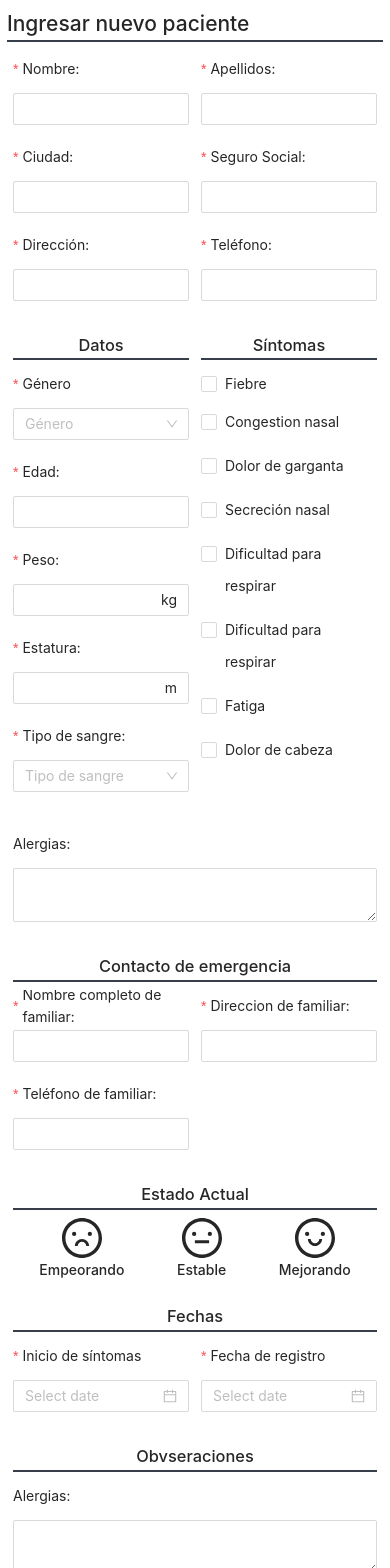
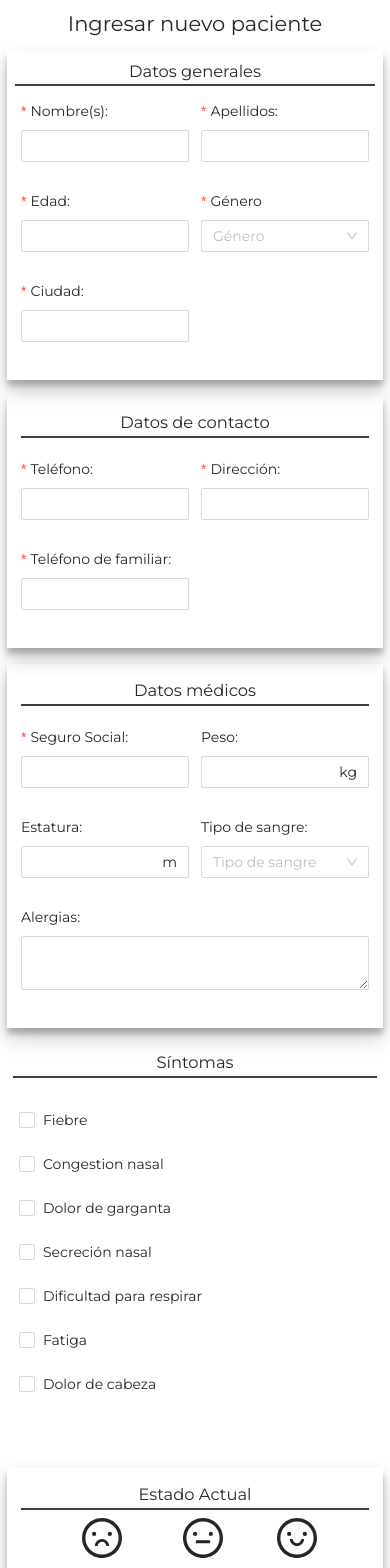
Before and after one commit to xErikPsx/balto-front, a React (Create React App) app: page /form-patients in a window 390 px wide. Shown: the top 1568 px of the page. Built offline with nearby package versions, Linux system fonts and the light colour scheme.

Commit message:
Added responsiveness of form

```diff
--- a/src/components/Pages/FormPatients/FormPatientsPage.jsx
+++ b/src/components/Pages/FormPatients/FormPatientsPage.jsx
@@ -1,42 +1,23 @@
 import React from 'react';
-import {
-  Form,
-  Input,
-  Row,
-  Col,
-  Select,
-  Checkbox,
-  DatePicker,
-  Button
-} from 'antd';
+import { Form, Input, Row, Col, Select, Checkbox, Button, Radio } from 'antd';
 import { FrownOutlined, SmileOutlined, MehOutlined } from '@ant-design/icons';
-import imagePlaceholder from '../../../assets/FormPatientsPage/personPlaceholder.jpg';
-import PhotoUpload from '../../Molecules/PhotoUpload/PhotoUpload';
 
-// Space between cols and rows, vertical / horizontal
-const rowGutter = 16;
-
-const colPaddingX = { padding: '0 6px' };
-const colPaddingY = { padding: '6px 0px' };
+const colPadding = { padding: '6px 6px' };
 
 const { Option } = Select;
 
-const formItemLayout = {
-  labelCol: {
-    xs: { span: 3 },
-    sm: { span: 4 }
-  },
-  wrapperCol: {
-    xs: { span: 3 },
-    sm: { span: 8 }
-  }
-};
 //Breakpoints inputs
 const bkp = {
   xs: 12,
-  sm: 6,
+  sm: 12,
   lg: 8,
   xxl: 6
+};
+
+//Breakpoint titles
+const bkpT = {
+  xs: 24,
+  sm: 24
 };
 
 export default function FormPatientsPage() {
@@ -51,30 +32,34 @@ export default function FormPatientsPage() {
       <div className="form-patients">
         <h2 className="form-patients__title">Ingresar nuevo paciente</h2>
         <Form
-          {...formItemLayout}
-          // layout="inline"
+          // {...formItemLayout}
+          layout="vertical"
           form={form}
           name="formPatients"
           onFinish={onFinish}
           // initialValues={}
           scrollToFirstError
         >
-          <Row>
+          <Row className="form-patients--shadow">
             {/* <Col xs={10} sm={bkp.sm} lg={bkp.lg} xxl={bkp.xxl}>
               Upload a picture of the patient
               <PhotoUpload title="Fotografía del cliente" />
             </Col> */}
+            <Col xs={24} sm={24}>
+              <h3 className="form-patients__subtitle">Datos generales</h3>
+            </Col>
             <Col
               xs={bkp.xs}
               sm={bkp.sm}
               lg={bkp.lg}
               xxl={bkp.xxl}
-              style={colPaddingX}
+              style={colPadding}
             >
               <Form.Item
+                colon={true}
                 className="form-patients--remove-row-mb"
                 name="nombre"
-                label="Nombre::"
+                label="Nombre(s):"
                 rules={[
                   {
                     required: true,
@@ -91,12 +76,13 @@ export default function FormPatientsPage() {
               sm={bkp.sm}
               lg={bkp.lg}
               xxl={bkp.xxl}
-              style={colPaddingX}
+              style={colPadding}
             >
               <Form.Item
+                colon={true}
                 className="form-patients--remove-row-mb"
                 name="apellidos"
-                label="Apellidos::"
+                label="Apellidos:"
                 rules={[
                   {
                     required: true,
@@ -113,12 +99,59 @@ export default function FormPatientsPage() {
               sm={bkp.sm}
               lg={bkp.lg}
               xxl={bkp.xxl}
-              style={colPaddingX}
+              style={colPadding}
             >
               <Form.Item
+                colon={true}
+                className="form-patients--remove-row-mb"
+                name="edad"
+                label="Edad:"
+                rules={[
+                  {
+                    required: true,
+                    message: 'Por favor, ingresa la edad!',
+                    whitespace: true
+                  }
+                ]}
+              >
+                <Input maxLength={3} />
+              </Form.Item>
+            </Col>
+            <Col
+              xs={bkp.xs}
+              sm={bkp.sm}
+              lg={bkp.lg}
+              xxl={bkp.xxl}
+              style={colPadding}
+            >
+              <Form.Item
+                colon={true}
+                className="form-patients--remove-row-mb"
+                name="genero"
+                label="Género"
+                hasFeedback
+                rules={[
+                  { required: true, message: 'Por favor, ingresa el género!' }
+                ]}
+              >
+                <Select placeholder="Género">
+                  <Option value="masculino">Masculino</Option>
+                  <Option value="femenino">Femenino</Option>
+                </Select>
+              </Form.Item>
+            </Col>
+            <Col
+              xs={bkp.xs}
+              sm={bkp.sm}
+              lg={bkp.lg}
+              xxl={bkp.xxl}
+              style={colPadding}
+            >
+              <Form.Item
+                colon={true}
                 className="form-patients--remove-row-mb"
                 name="ciudad"
-                label="Ciudad::"
+                label="Ciudad:"
                 rules={[
                   {
                     required: true,
@@ -130,26 +163,33 @@ export default function FormPatientsPage() {
                 <Input />
               </Form.Item>
             </Col>
+          </Row>
+
+          <Row className="form-patients--shadow">
+            <Col xs={bkpT.xs} sm={bkpT.sm} style={colPadding}>
+              <h3 className="form-patients__subtitle">Datos de contacto</h3>
+            </Col>
             <Col
               xs={bkp.xs}
               sm={bkp.sm}
               lg={bkp.lg}
               xxl={bkp.xxl}
-              style={colPaddingX}
+              style={colPadding}
             >
               <Form.Item
+                colon={true}
                 className="form-patients--remove-row-mb"
-                name="seguroSocial"
-                label="Seguro Social::"
+                name="telefono"
+                label="Teléfono:"
                 rules={[
                   {
                     required: true,
-                    message: 'Por favor, ingresa el seguro social!',
+                    message: 'Por favor, ingresa un número de teléfono!',
                     whitespace: true
                   }
                 ]}
               >
-                <Input type="number" />
+                <Input maxLength={10} />
               </Form.Item>
             </Col>
             <Col
@@ -157,12 +197,13 @@ export default function FormPatientsPage() {
               sm={bkp.sm}
               lg={bkp.lg}
               xxl={bkp.xxl}
-              style={colPaddingX}
+              style={colPadding}
             >
               <Form.Item
+                colon={true}
                 className="form-patients--remove-row-mb"
                 name="direccion"
-                label="Dirección::"
+                label="Dirección:"
                 rules={[
                   {
                     required: true,
@@ -179,101 +220,97 @@ export default function FormPatientsPage() {
               sm={bkp.sm}
               lg={bkp.lg}
               xxl={bkp.xxl}
-              style={colPaddingX}
+              style={colPadding}
             >
               <Form.Item
+                colon={true}
                 className="form-patients--remove-row-mb"
-                name="telefono"
-                label="Teléfono::"
+                name="telefonoFamiliar"
+                label="Teléfono de familiar:"
                 rules={[
                   {
                     required: true,
-                    message: 'Por favor, ingresa un número de teléfono!',
-                    whitespace: true
+                    message: 'Por favor, ingresa el telefono de un familiar!'
                   }
                 ]}
               >
-                <Input type="number" />
+                <Input maxLength={10} />
               </Form.Item>
             </Col>
           </Row>
-          <Row>
+
+          <Row className="form-patients--shadow">
+            <Col xs={bkpT.xs} sm={bkpT.sm} style={colPadding}>
+              <h3 className="form-patients__subtitle">Datos médicos</h3>
+            </Col>
             <Col
               xs={bkp.xs}
               sm={bkp.sm}
               lg={bkp.lg}
               xxl={bkp.xxl}
-              style={colPaddingX}
+              style={colPadding}
             >
-              <h3 className="form-patients__subtitle">Datos</h3>
               <Form.Item
+                colon={true}
                 className="form-patients--remove-row-mb"
-                name="genero"
-                label="Género"
-                hasFeedback
-                rules={[
-                  { required: true, message: 'Por favor, ingresa el género!' }
-                ]}
-              >
-                <Select placeholder="Género">
-                  <Option value="masculino">Masculino</Option>
-                  <Option value="femenino">Femenino</Option>
-                </Select>
-              </Form.Item>
-              <Form.Item
-                className="form-patients--remove-row-mb"
-                name="edad"
-                label="Edad::"
+                name="seguroSocial"
+                label="Seguro Social:"
                 rules={[
                   {
                     required: true,
-                    message: 'Por favor, ingresa la edad!',
+                    message: 'Por favor, ingresa el seguro social!',
                     whitespace: true
                   }
                 ]}
               >
-                <Input type="number" />
+                <Input maxLength={11} />
               </Form.Item>
-
+            </Col>
+            <Col
+              xs={bkp.xs}
+              sm={bkp.sm}
+              lg={bkp.lg}
+              xxl={bkp.xxl}
+              style={colPadding}
+            >
               <Form.Item
+                colon={true}
                 className="form-patients--remove-row-mb"
                 name="peso"
-                label="Peso::"
-                rules={[
-                  {
-                    required: true,
-                    message: 'Por favor, ingresa el peso!',
-                    whitespace: true
-                  }
-                ]}
+                label="Peso:"
               >
                 <Input type="number" suffix="kg" />
               </Form.Item>
+            </Col>
+            <Col
+              xs={bkp.xs}
+              sm={bkp.sm}
+              lg={bkp.lg}
+              xxl={bkp.xxl}
+              style={colPadding}
+            >
               <Form.Item
+                colon={true}
                 className="form-patients--remove-row-mb"
                 name="estatura"
-                label="Estatura::"
-                rules={[
-                  {
-                    required: true,
-                    message: 'Por favor, ingresa la estatura!',
-                    whitespace: true
-                  }
-                ]}
+                label="Estatura:"
               >
                 <Input type="number" suffix="m" />
               </Form.Item>
+            </Col>
+            <Col
+              xs={bkp.xs}
+              sm={bkp.sm}
+              lg={bkp.lg}
+              xxl={bkp.xxl}
+              style={colPadding}
+            >
               <Form.Item
+                colon={true}
                 className="form-patients--remove-row-mb"
                 name="tipoSangre"
-                label="Tipo de sangre::"
+                label="Tipo de sangre:"
                 hasFeedback
-                rules={[
-                  {
-                    required: true,
-                    message: 'Por favor, ingresa el tipo de sangre!'
-                  }
-                ]}
               >
                 <Select placeholder="Tipo de sangre">
                   <Option value="O-">O-</Option>
@@ -287,17 +324,32 @@ export default function FormPatientsPage() {
                 </Select>
               </Form.Item>
             </Col>
+            <Col xs={bkpT.xs} sm={bkpT.sm} lg={16} style={colPadding}>
+              <Form.Item
+                colon={true}
+                className="form-patients--remove-row-mb"
+                name="alergias"
+                label="Alergias:"
+              >
+                <Input.TextArea />
+              </Form.Item>
+            </Col>
+          </Row>
+          <Row>
+            <Col xs={bkpT.xs} sm={bkpT.sm} style={colPadding}>
+              <h3 className="form-patients__subtitle">Síntomas</h3>
+            </Col>
+            <Col xs={24} sm={24} style={colPadding}>
+              <Form.Item colon={true} name="sintomas">
+                <Checkbox.Group>
+                  <Row>
                     <Col
                       xs={bkp.xs}
                       sm={bkp.sm}
                       lg={bkp.lg}
                       xxl={bkp.xxl}
-              style={colPaddingX}
+                      style={colPadding}
                     >
-              <h3 className="form-patients__subtitle">Síntomas</h3>
-              <Form.Item name="sintomas">
-                <Row>
-                  <Col xs={bkp.xs} sm={bkp.sm} lg={bkp.lg} xxl={bkp.xxl}>
                       <Checkbox
                         value="Fiebre"
                         className="form-patients--symptomsCheckbox"
@@ -310,7 +362,7 @@ export default function FormPatientsPage() {
                       sm={bkp.sm}
                       lg={bkp.lg}
                       xxl={bkp.xxl}
-                    style={colPaddingY}
+                      style={colPadding}
                     >
                       <Checkbox
                         value="Congestion nasal"
@@ -324,7 +376,7 @@ export default function FormPatientsPage() {
                       sm={bkp.sm}
                       lg={bkp.lg}
                       xxl={bkp.xxl}
-                    style={colPaddingY}
+                      style={colPadding}
                     >
                       <Checkbox
                         value="Dolor de garganta"
@@ -338,7 +390,7 @@ export default function FormPatientsPage() {
                       sm={bkp.sm}
                       lg={bkp.lg}
                       xxl={bkp.xxl}
-                    style={colPaddingY}
+                      style={colPadding}
                     >
                       <Checkbox
                         value="Secreción nasal"
@@ -352,7 +404,7 @@ export default function FormPatientsPage() {
                       sm={bkp.sm}
                       lg={bkp.lg}
                       xxl={bkp.xxl}
-                    style={colPaddingY}
+                      style={colPadding}
                     >
                       <Checkbox
                         value="Dificultad para respirar"
@@ -366,21 +418,7 @@ export default function FormPatientsPage() {
                       sm={bkp.sm}
                       lg={bkp.lg}
                       xxl={bkp.xxl}
-                    style={colPaddingY}
-                  >
-                    <Checkbox
-                      value="Dificultad para respirar"
-                      className="form-patients--symptomsCheckbox"
-                    >
-                      Dificultad para respirar
-                    </Checkbox>
-                  </Col>
-                  <Col
-                    xs={24}
-                    sm={bkp.sm}
-                    lg={bkp.lg}
-                    xxl={bkp.xxl}
-                    style={colPaddingY}
+                      style={colPadding}
                     >
                       <Checkbox
                         value="Fatiga"
@@ -394,7 +432,7 @@ export default function FormPatientsPage() {
                       sm={bkp.sm}
                       lg={bkp.lg}
                       xxl={bkp.xxl}
-                    style={colPaddingY}
+                      style={colPadding}
                     >
                       <Checkbox
                         value="Dolor de cabeza"
@@ -404,212 +442,59 @@ export default function FormPatientsPage() {
                       </Checkbox>
                     </Col>
                   </Row>
+                </Checkbox.Group>
               </Form.Item>
             </Col>
           </Row>
-          <Row>
-            <Col
-              xs={24}
-              sm={bkp.sm}
-              lg={bkp.lg}
-              xxl={bkp.xxl}
-              style={colPaddingX}
-            >
+
+          <Row className="form-patients--shadow">
+            <Col xs={24} sm={12} style={colPadding}>
+              <h3 className="form-patients__subtitle">Estado Actual</h3>
+              <div className="form-patients__estadoWrapper">
                 <Form.Item
-                className="form-patients--remove-row-mb"
-                name="alergias"
-                label="Alergias::"
-              >
-                <Input.TextArea />
-              </Form.Item>
-            </Col>
-          </Row>
-          <Row>
-            <Col
-              xs={24}
-              sm={bkp.sm}
-              lg={bkp.lg}
-              xxl={bkp.xxl}
-              style={colPaddingX}
-            >
-              <h3 className="form-patients__subtitle">
-                Contacto de emergencia
-              </h3>
-            </Col>
-            <Col
-              xs={bkp.xs}
-              sm={bkp.sm}
-              lg={bkp.lg}
-              xxl={bkp.xxl}
-              style={colPaddingX}
-            >
-              <Form.Item
-                className="form-patients--remove-row-mb"
-                name="nombreFamiliar"
-                label="Nombre completo de familiar::"
+                  colon={true}
+                  name="estadoActual"
                   rules={[
                     {
                       required: true,
-                    message: 'Por favor, ingresa el nombre de un familiar!'
+                      message: 'Por favor, ingresa el estado!',
+                      whitespace: true
                     }
                   ]}
                 >
-                <Input />
-              </Form.Item>
-            </Col>
-            <Col
-              xs={bkp.xs}
-              sm={bkp.sm}
-              lg={bkp.lg}
-              xxl={bkp.xxl}
-              style={colPaddingX}
-            >
-              <Form.Item
-                className="form-patients--remove-row-mb"
-                name="direccionFamiliar"
-                label="Direccion de familiar::"
-                rules={[
-                  {
-                    required: true,
-                    message: 'Por favor, ingresa la direccion de un familiar!'
-                  }
-                ]}
-              >
-                <Input />
-              </Form.Item>
-            </Col>
-            <Col
-              xs={bkp.xs}
-              sm={bkp.sm}
-              lg={bkp.lg}
-              xxl={bkp.xxl}
-              style={colPaddingX}
-            >
-              <Form.Item
-                className="form-patients--remove-row-mb"
-                name="telefonoFamiliar"
-                label="Teléfono de familiar::"
-                rules={[
-                  {
-                    required: true,
-                    message: 'Por favor, ingresa el telefono de un familiar!'
-                  }
-                ]}
-              >
-                <Input type="number" />
-              </Form.Item>
-            </Col>
-          </Row>
-          <Row>
-            <Col
-              xs={24}
-              sm={bkp.sm}
-              lg={bkp.lg}
-              xxl={bkp.xxl}
-              style={colPaddingX}
-            >
-              <h3 className="form-patients__subtitle">Estado Actual</h3>
-            </Col>
-            <Col
-              xs={24}
-              sm={bkp.sm}
-              lg={bkp.lg}
-              xxl={bkp.xxl}
-              style={colPaddingX}
-            >
-              <div className="form-patients__estadoWrapper">
+                  <Radio.Group>
+                    <Radio.Button value="empeorando">
                       <div>
                         <FrownOutlined className="form-patients__estado-icono" />
                         <h4>Empeorando</h4>
                       </div>
+                    </Radio.Button>
+                    <Radio.Button value="estable">
                       <div>
                         <MehOutlined className="form-patients__estado-icono" />
                         <h4>Estable</h4>
                       </div>
+                    </Radio.Button>
+                    <Radio.Button
+                      value="mejorando"
+                      className="form-patients__rdb--deleteOutline"
+                    >
                       <div>
                         <SmileOutlined className="form-patients__estado-icono" />
                         <h4>Mejorando</h4>
                       </div>
+                    </Radio.Button>
+                  </Radio.Group>
+                </Form.Item>
               </div>
             </Col>
-          </Row>
-          <Row>
-            <Col
-              xs={24}
-              sm={bkp.sm}
-              lg={bkp.lg}
-              xxl={bkp.xxl}
-              style={colPaddingX}
-            >
-              <h3 className="form-patients__subtitle">Fechas</h3>
-            </Col>
-            <Col
-              xs={12}
-              sm={bkp.sm}
-              lg={bkp.lg}
-              xxl={bkp.xxl}
-              style={colPaddingX}
-            >
+
+            <Col xs={24} sm={12} style={colPadding}>
+              <h3 className="form-patients__subtitle">Observaciones</h3>
               <Form.Item
+                colon={true}
                 className="form-patients--remove-row-mb"
-                name="inicioSintomas"
-                label="Inicio de síntomas"
-                hasFeedback
-                rules={[
-                  {
-                    required: true,
-                    message:
-                      'Por favor, ingresa la fecha de inicio de sintomas!'
-                  }
-                ]}
-              >
-                <DatePicker format="DD/MM/YYYY" />
-              </Form.Item>
-            </Col>
-            <Col
-              xs={12}
-              sm={bkp.sm}
-              lg={bkp.lg}
-              xxl={bkp.xxl}
-              style={colPaddingX}
-            >
-              <Form.Item
-                className="form-patients--remove-row-mb"
-                name="fechaRegistro"
-                label="Fecha de registro"
-                hasFeedback
-                rules={[
-                  {
-                    required: true,
-                    message: 'Por favor, ingresa la fecha de registro!'
-                  }
-                ]}
-              >
-                <DatePicker format="DD/MM/YYYY" />
-              </Form.Item>
-            </Col>
-          </Row>
-          <Row>
-            <Col
-              xs={24}
-              sm={bkp.sm}
-              lg={bkp.lg}
-              xxl={bkp.xxl}
-              style={colPaddingX}
-            >
-              <h3 className="form-patients__subtitle">Obvseraciones</h3>
-            </Col>
-            <Col
-              xs={24}
-              sm={bkp.sm}
-              lg={bkp.lg}
-              xxl={bkp.xxl}
-              style={colPaddingX}
-            >
-              <Form.Item
-                className="form-patients--remove-row-mb"
-                name="alergias"
-                label="Alergias::"
+                name="Observaciones"
               >
                 <Input.TextArea />
               </Form.Item>
@@ -617,7 +502,12 @@ export default function FormPatientsPage() {
           </Row>
 
           <Form.Item>
-            <Button type="primary" htmlType="submit">
+            <Button className="form-patients__cancelBtn">Cancelar</Button>
+            <Button
+              type="primary"
+              htmlType="submit"
+              className="form-patients__registrarBtn"
+            >
               Registrar
             </Button>
           </Form.Item>
--- a/src/styles/Utilities/utilities.scss
+++ b/src/styles/Utilities/utilities.scss
@@ -1 +1,4 @@
 // Utilidades como colores específicos, margenes, paddings, bordes
+.text-align-center {
+  text-align: center;
+}
--- a/src/styles/base/base.scss
+++ b/src/styles/base/base.scss
@@ -12,7 +12,7 @@
 body,
 html {
   box-sizing: border-box;
-  font-family: 'Montserrat', sans-serif;
+  font-family: 'Montserrat', sans-serif !important;
   min-height: 100vh;
   width: 100%;
 }
--- a/src/styles/pages/formPatient.scss
+++ b/src/styles/pages/formPatient.scss
@@ -6,7 +6,9 @@
     margin-bottom: 0px;
   }
 
-  &__title,
+  &__title {
+    text-align: center;
+  }
   &__subtitle {
     border-bottom: 2px solid $secondaryColor;
   }
@@ -35,4 +37,23 @@
   .ant-row {
     margin-bottom: 1rem;
   }
+  .form-patients__estadoWrapper div > .ant-radio-button-wrapper {
+    border: none;
+  }
+  &--shadow {
+    box-shadow: 0 10px 20px rgba(0, 0, 0, 0.19), 0 6px 6px rgba(0, 0, 0, 0.23);
+    padding: 0.5rem;
+    padding-bottom: 1rem;
+  }
+  .ant-form-item-control-input-content > &__cancelBtn,
+  .ant-form-item-control-input-content > &__registrarBtn {
+    margin: 1rem;
+  }
+  .ant-radio-group > &__rdb--deleteOutline:focus {
+    outline: 0;
+    border: 0;
+  }
+  .ant-radio-button-wrapper:not(:first-child)::before {
+    content: none;
+  }
 }
```
Lines whose indentation alone changed are shown as unchanged.
